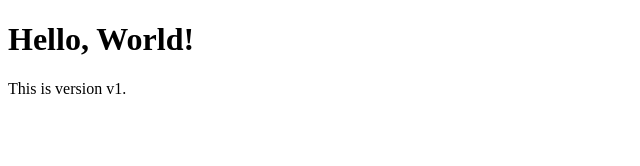
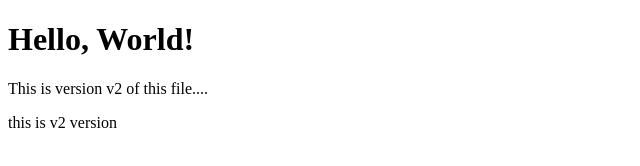
Before and after one commit to bhav26-git/myrepo, a plain HTML site: page index.html in a window 1280 px wide. Shown: the whole page, without its empty margins (0-640 px from the left). Drawn offline with Linux system fonts and the light colour scheme.

Commit message:
This is v2

```diff
--- a/index.html
+++ b/index.html
@@ -5,6 +5,7 @@
    </head>
    <body>
        <h1>Hello, World!</h1>
-       <p>This is version v1.</p>
+       <p>This is version v2 of this file....</p>
+       <p>this is v2 version</p>
    </body>
    </html>
```
